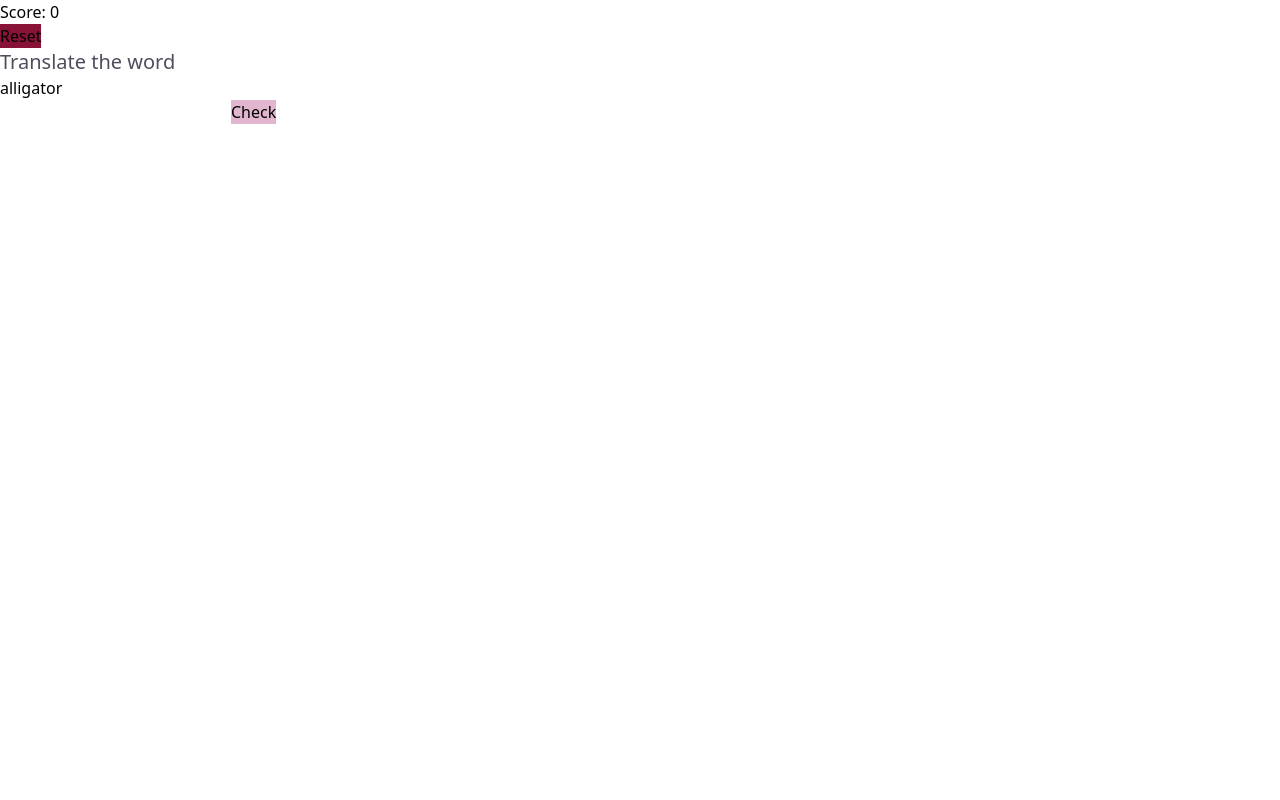
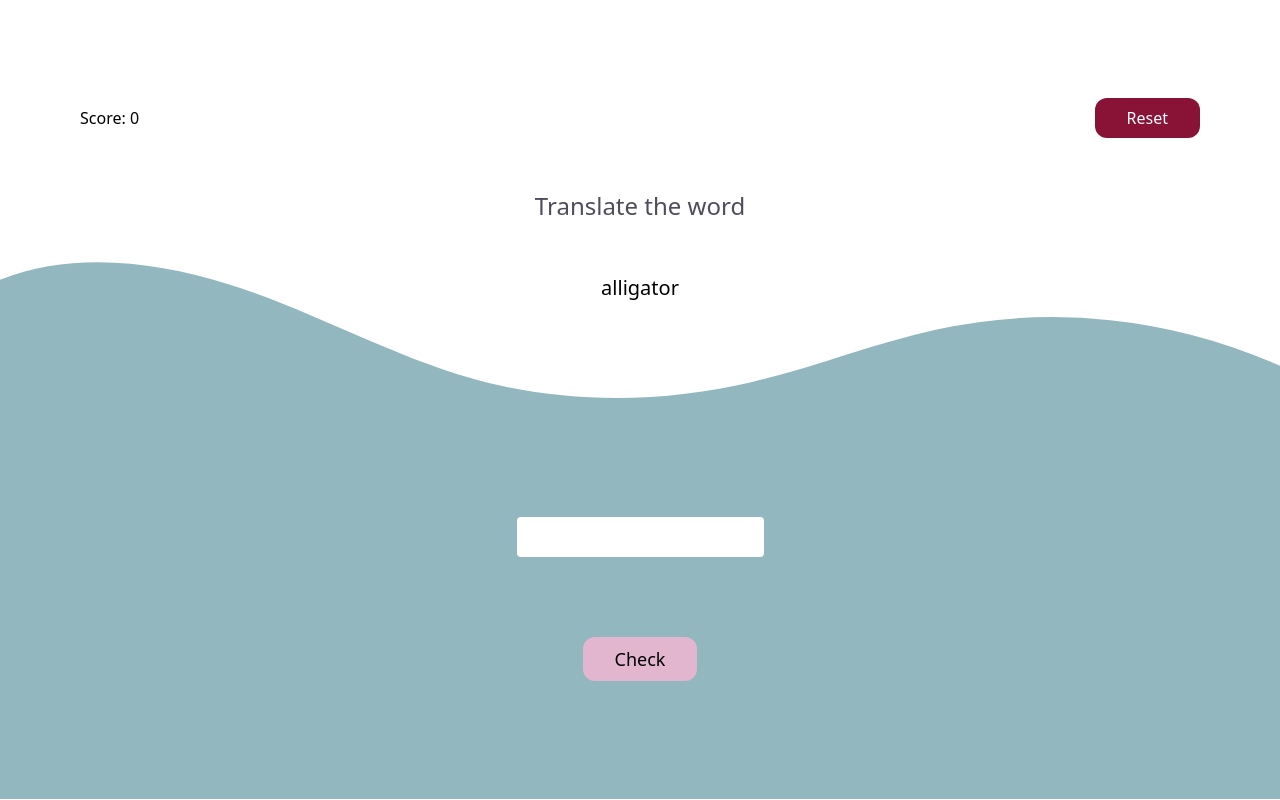
Before and after one commit to louisevst/translation-game, a React (Vite) app: page / in a window 1280 px wide. Built offline with nearby package versions, Linux system fonts and the light colour scheme.

Commit message:
almost finished

```diff
--- a/src/components/Game.tsx
+++ b/src/components/Game.tsx
@@ -6,7 +6,10 @@ import Notification from "./Notification";
 const translation: Translation[] = [
   new Translation("alligator", "crocodile"),
   new Translation("apple", "pomme"),
-  // add more translations here
+  new Translation("plate", "assiette"),
+  new Translation("fork", "fourchette"),
+  new Translation("easy", "facile"),
+  new Translation("annoying", "ennuyeux"),
 ];
 let translations: Translation[] = [
   new Translation("alligator", "crocodile"),
@@ -40,7 +43,7 @@ function Game() {
     ) {
       // user answered correctly
       // show notification and start a new game
-      setScore(100);
+      setScore(score + 100);
       setShowNotification(true);
       setNotificationTitle("Congratulation !");
       setNotificationText("Right answer");
@@ -52,7 +55,6 @@ function Game() {
     } else {
       if (showNotification) {
         setShowNotification(false);
-        console.log("ca devrait marcher");
       }
       if (score - 10 >= 0) {
         setScore(score - 10);
@@ -81,36 +83,86 @@ function Game() {
       )}
 
       {currentTranslation && (
-        <div>
+        <div className="h-screen">
+          <section className="relative flex flex-col h-1/2 items-center justify-around p-4 sm:p-20 py-4">
+            <div className="flex justify-between items-center w-full">
               <p>Score: {score}</p>
               <Button
                 onClick={() => reset()}
                 name="Reset"
-            className="bg-rose-900"
+                className="bg-rose-900 py-2 px-8 rounded-xl text-white"
               />
-          <h1 className="text-xl text-[#4e4d5c]">Translate the word</h1>
-          <p>{currentTranslation.word}</p>
+            </div>
+            <h1 className="text-2xl text-[#4e4d5c] p-4">Translate the word</h1>
+            <p className="text-xl">{currentTranslation.word}</p>
+            <div className="absolute bottom-0 left-0 w-full overflow-hidden leading-[0] rotate-180">
+              <svg
+                data-name="Layer 1"
+                xmlns="http://www.w3.org/2000/svg"
+                viewBox="0 0 1200 120"
+                preserveAspectRatio="none"
+                className="relative block h-[80px] md:h-[150px] w-[calc(100%+1.3px)]"
+              >
+                <path
+                  d="M321.39,56.44c58-10.79,114.16-30.13,172-41.86,82.39-16.72,168.19-17.73,250.45-.39C823.78,31,906.67,72,985.66,92.83c70.05,18.48,146.53,26.09,214.34,3V0H0V27.35A600.21,600.21,0,0,0,321.39,56.44Z"
+                  className=" fill-[#93B7BE]"
+                ></path>
+              </svg>
+            </div>
+          </section>
+          <section className="bg-[#93B7BE] h-1/2 flex justify-center items-center flex-col -translate-y-px">
             <input
               type="text"
               value={userAnswer}
               onChange={(e) => setUserAnswer(e.target.value)}
+              className="mb-20 rounded p-2"
             />
             <Button
               onClick={() => {
                 checkAnswer();
               }}
               name="Check"
-            className="bg-[#e2b6cf]"
+              className="bg-[#e2b6cf] py-2 px-8 text-lg rounded-xl"
             />
+          </section>
         </div>
       )}
 
       {!currentTranslation && (
-        <>
+        <div className="h-screen">
+          <section className="relative flex flex-col h-1/2 items-start p-4 sm:p-20 py-4">
+            <div className="flex justify-between w-full">
               <p>Score: {score}</p>
-          <Button onClick={() => reset()} name="Reset" />
-          <p>Congrats ! You've translated all the words !</p>
-        </>
+              <Button
+                onClick={() => {
+                  setCurrentTranslation(null);
+                  reset();
+                }}
+                name="Reset"
+                className="bg-rose-900 py-2 px-8 rounded-xl text-white"
+              />
+            </div>
+            <div className="absolute bottom-0 left-0 w-full overflow-hidden leading-[0] rotate-180">
+              <svg
+                data-name="Layer 1"
+                xmlns="http://www.w3.org/2000/svg"
+                viewBox="0 0 1200 120"
+                preserveAspectRatio="none"
+                className="relative block h-[100px] md:h-[150px] w-[calc(100%+1.3px)]"
+              >
+                <path
+                  d="M321.39,56.44c58-10.79,114.16-30.13,172-41.86,82.39-16.72,168.19-17.73,250.45-.39C823.78,31,906.67,72,985.66,92.83c70.05,18.48,146.53,26.09,214.34,3V0H0V27.35A600.21,600.21,0,0,0,321.39,56.44Z"
+                  className=" fill-[#93B7BE]"
+                ></path>
+              </svg>
+            </div>
+          </section>
+          <section className="bg-[#93B7BE] h-1/2 flex justify-center items-center flex-col -translate-y-px">
+            <h1 className="text-2xl text-[#4e4d5c]">
+              Congrats ! You've translated all the words !
+            </h1>
+          </section>
+        </div>
       )}
     </div>
   );
--- a/src/components/Notification.tsx
+++ b/src/components/Notification.tsx
@@ -33,7 +33,7 @@ function Notification({ title, text, show, onClose }: NotificationProps) {
     return null;
   }
   return (
-    <div className="fixed top-0 right-0 p-4 m-4 bg-gray-200 w-[90%] md:w-[70%] lg:w-[40%]">
+    <div className="fixed top-0 right-0 p-4 m-4 bg-gray-200 w-[90%] md:w-[70%] lg:w-[40%] z-50 rounded-lg">
       <button className="fixed top-5 right-5" onClick={toggleNotification}>
         <svg
           xmlns="http://www.w3.org/2000/svg"
```
Lines whose indentation alone changed are shown as unchanged.
